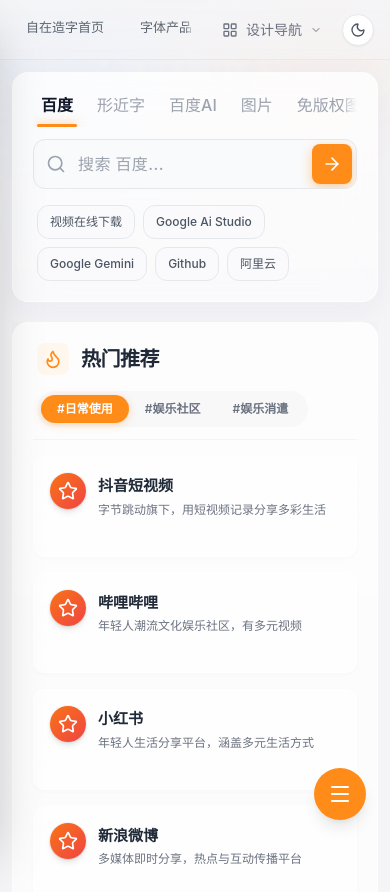
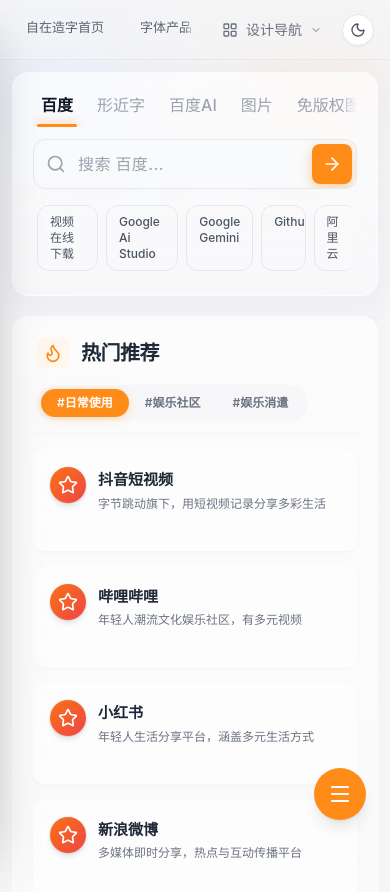
Before and after one commit to LIWENDA888/hao, a plain HTML site: page index.html in a window 390 px wide. Shown: the top 892 px of the page. Drawn offline with nearby package versions, Linux system fonts and the light colour scheme.

Commit message:
Add files via upload

```diff
--- a/index.html
+++ b/index.html
@@ -59,10 +59,9 @@
                         <i data-lucide="chevron-down" class="w-3 h-3 transition-transform duration-300 group-hover:rotate-180"></i>
                     </button>
 
-                    <!-- 下拉菜单：宽度调整为 w-[340px] 以适应九宫格 -->
+                    <!-- 下拉菜单 -->
                     <div class="absolute right-0 top-[80%] pt-4 w-[340px] opacity-0 translate-y-2 pointer-events-none group-hover:opacity-100 group-hover:translate-y-0 group-hover:pointer-events-auto transition-all duration-300 z-[60]">
                         <div class="p-2 rounded-2xl bg-white/90 backdrop-blur-xl border border-gray-200 shadow-2xl dark:bg-gray-900/95 dark:border-gray-800">
-                            <!-- ID 供 JS 渲染，添加了自定义滚动条类名 -->
                             <div id="app-grid" class="max-h-[320px] overflow-y-auto custom-scrollbar"></div>
                         </div>
                     </div>
@@ -124,7 +123,8 @@
                             </button>
                         </form>
                     </div>
-                    <div id="quick-links" class="flex flex-wrap gap-2 md:gap-3 pl-1 md:pl-2 relative z-10"></div>
+                    <!-- 快捷链接区 (已修复：支持横向滑动，移除换行) -->
+                    <div id="quick-links" class="flex gap-2 md:gap-3 pl-1 md:pl-2 relative z-10 overflow-x-auto no-scrollbar mask-gradient-right pb-1"></div>
                </div>
 
                <div id="content-area" class="flex flex-col gap-5 md:gap-8"></div>
--- a/style.css
+++ b/style.css
@@ -12,7 +12,7 @@
     -moz-osx-font-smoothing: grayscale;
 }
 
-/* 隐藏滚动条但保留滚动功能 (用于水平滚动区) */
+/* 隐藏滚动条但保留滚动功能 */
 .no-scrollbar::-webkit-scrollbar {
     display: none;
 }
@@ -21,7 +21,7 @@
     scrollbar-width: none;
 }
 
-/* 自定义精致滚动条 (用于九宫格) */
+/* 自定义精致滚动条 */
 .custom-scrollbar::-webkit-scrollbar {
     width: 6px;
 }
@@ -68,16 +68,18 @@
     border-bottom: 1px solid rgba(255,255,255,0.05);
 }
 
-/* --- 主面板容器样式 --- */
+/* --- 主面板容器样式 (已优化透明度，更透亮) --- */
 .panel-container {
-    background: linear-gradient(180deg, rgba(255, 255, 255, 0.8) 0%, rgba(255, 255, 255, 0.5) 100%);
+    /* Light Mode: 降低了不透明度，0.65 -> 0.35 */
+    background: linear-gradient(180deg, rgba(255, 255, 255, 0.65) 0%, rgba(255, 255, 255, 0.35) 100%);
     backdrop-filter: blur(24px) saturate(180%);
     -webkit-backdrop-filter: blur(24px) saturate(180%);
-    border: 1px solid rgba(255, 255, 255, 0.6);
+    border: 1px solid rgba(255, 255, 255, 0.4);
     box-shadow: 0 8px 32px 0 rgba(31, 38, 135, 0.05);
 }
 .dark .panel-container {
-    background: linear-gradient(180deg, rgba(30, 30, 30, 0.8) 0%, rgba(20, 20, 20, 0.6) 100%);
+    /* Dark Mode: 降低了不透明度 */
+    background: linear-gradient(180deg, rgba(30, 30, 30, 0.6) 0%, rgba(20, 20, 20, 0.4) 100%);
     border-color: rgba(255, 255, 255, 0.08);
     box-shadow: 0 8px 32px 0 rgba(0, 0, 0, 0.4);
 }
```
